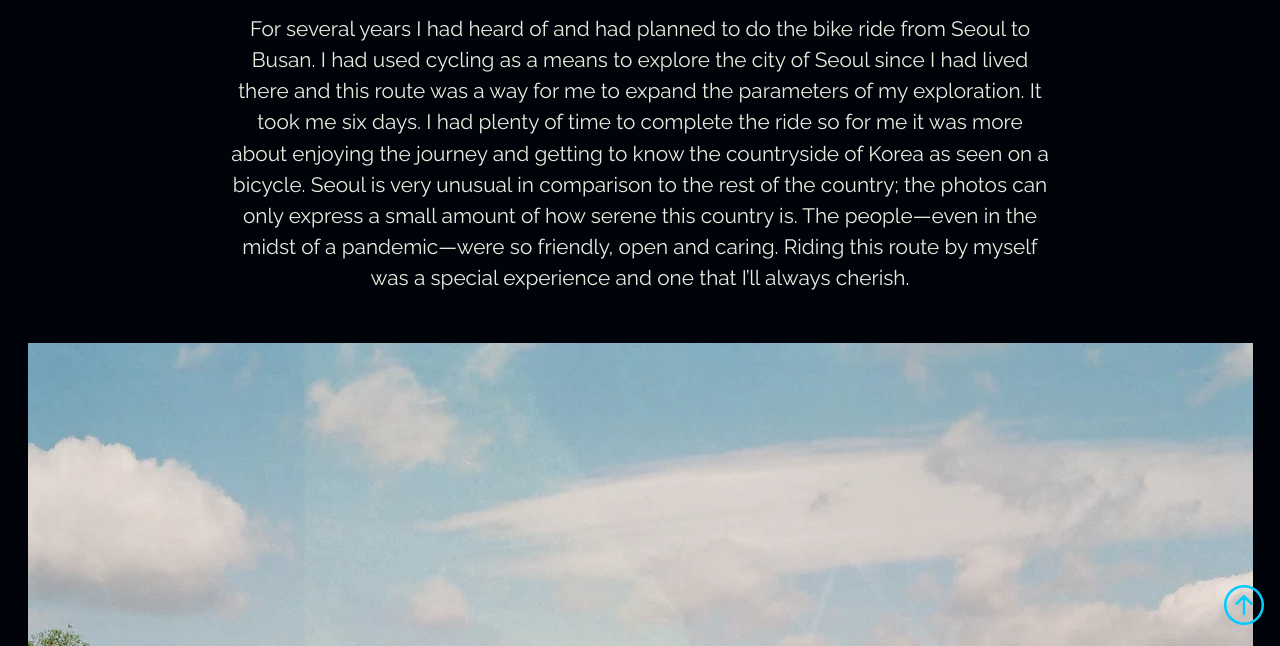
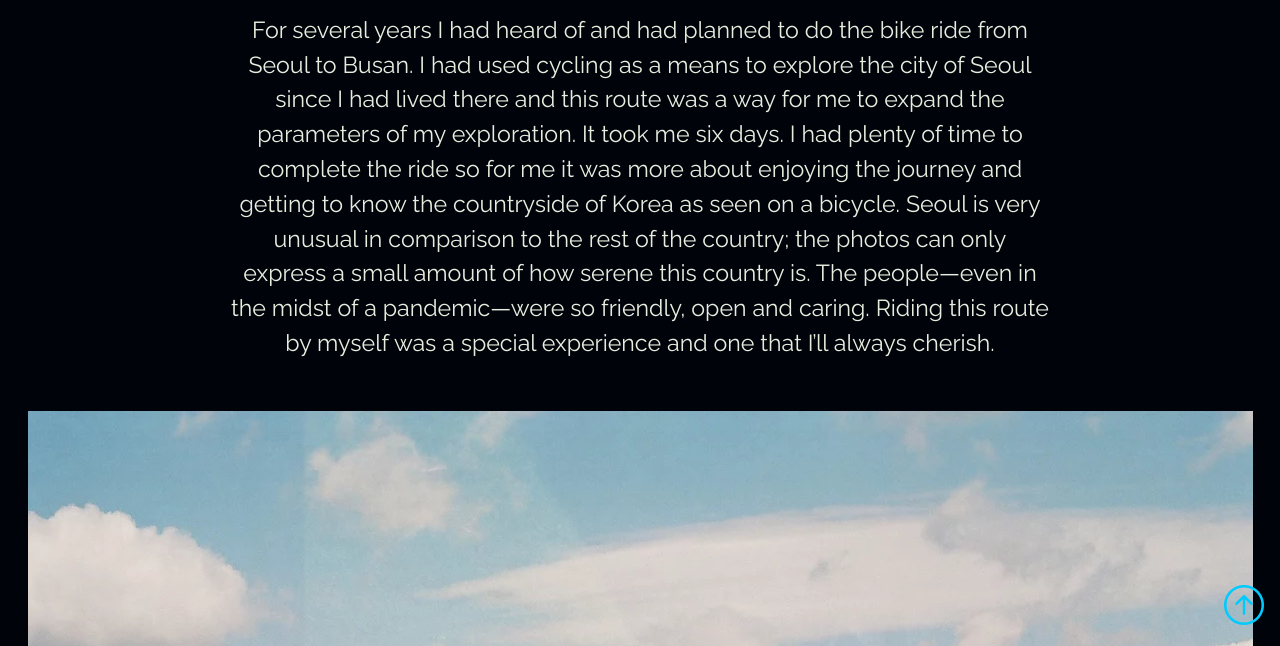
Before and after one commit to quasarblues/jamesphoto, a plain HTML site: page pages/fixed_gear.html in a window 1280 px wide. Shown: the part 154-800 px from the top of the page. Drawn offline with nearby package versions, Linux system fonts and the light colour scheme.

```diff
--- a/pages/app.css
+++ b/pages/app.css
@@ -46,7 +46,7 @@ body {
     /* border: 1px solid #e8eddf; */
     padding: 10px;
     width: 65%;
-    font-size: 1.3rem;
+    font-size: 1.45rem;
     margin-top: 20px;
 }
 
--- a/pages/fixed_gear.html
+++ b/pages/fixed_gear.html
@@ -58,7 +58,7 @@
     <!-- Portfolio Description -->
     <div class="container-fluid description">
         <p class="h1 text-center description_title">Seoul to Busan: Fixed Gear</p>
-        <div class="row">
+        <div class="row d-none d-md-block">
             <div class="col text-center p-2">
                 <p>For several years I had heard of and had planned to do the bike ride from Seoul to Busan. I had used
                     cycling as a means to explore the city of Seoul since I had lived there and this route was a way for
```
Also changed, not shown: pages/jae.html (+1 -1 lines), pages/javier.html (+1 -1 lines), pages/wamamio.html (+1 -1 lines), imgs/bitch.jpg (deleted), imgs/homepage.webp (deleted), imgs/homepage2.webp (deleted), imgs/homepage3.webp (deleted), imgs/homepage4.webp (deleted), imgs/homepage5.webp (deleted), imgs/homepage6.webp (deleted), imgs/homepage7.webp (deleted), imgs/man.webp (deleted), imgs/portfolio/street_portraits_color.webp.
